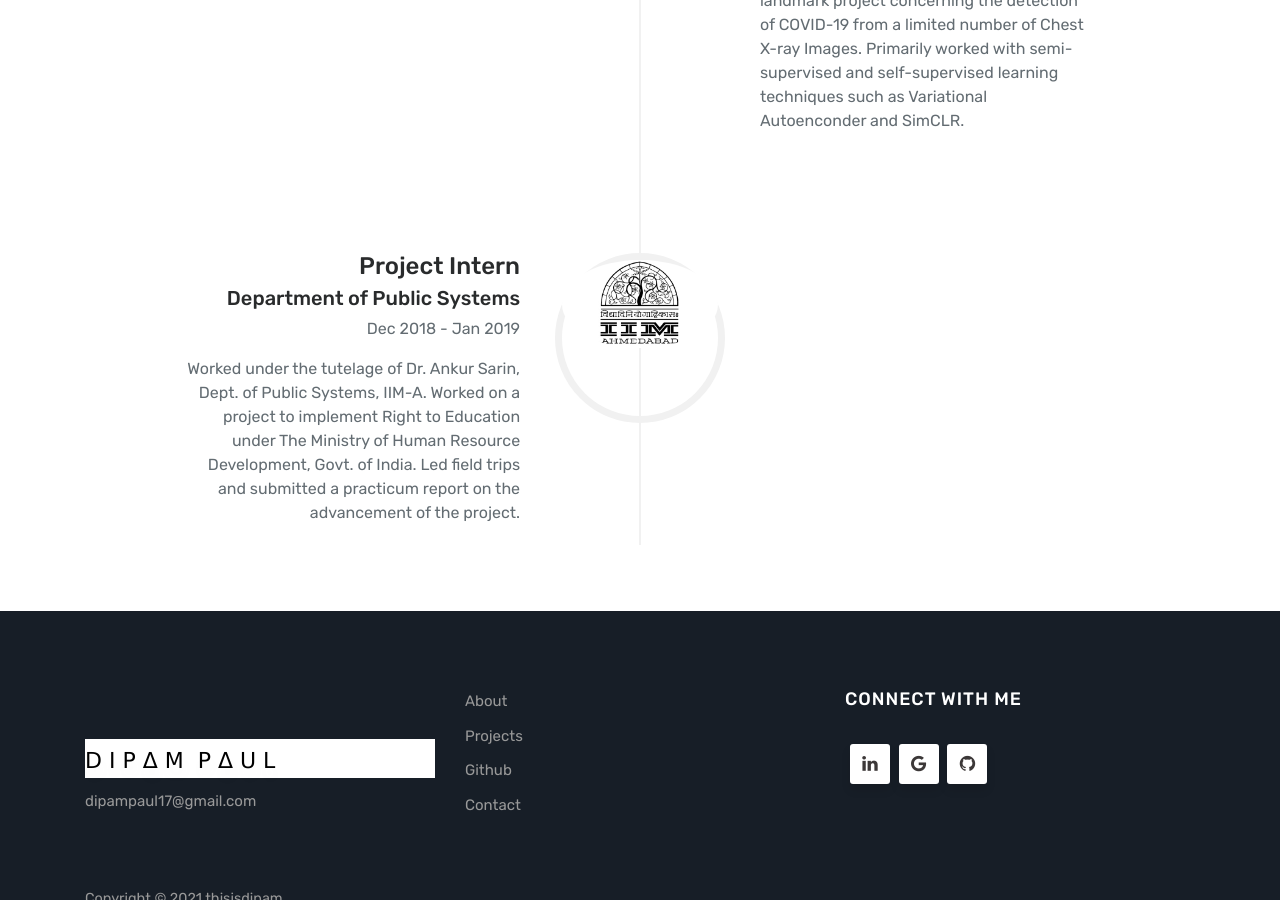
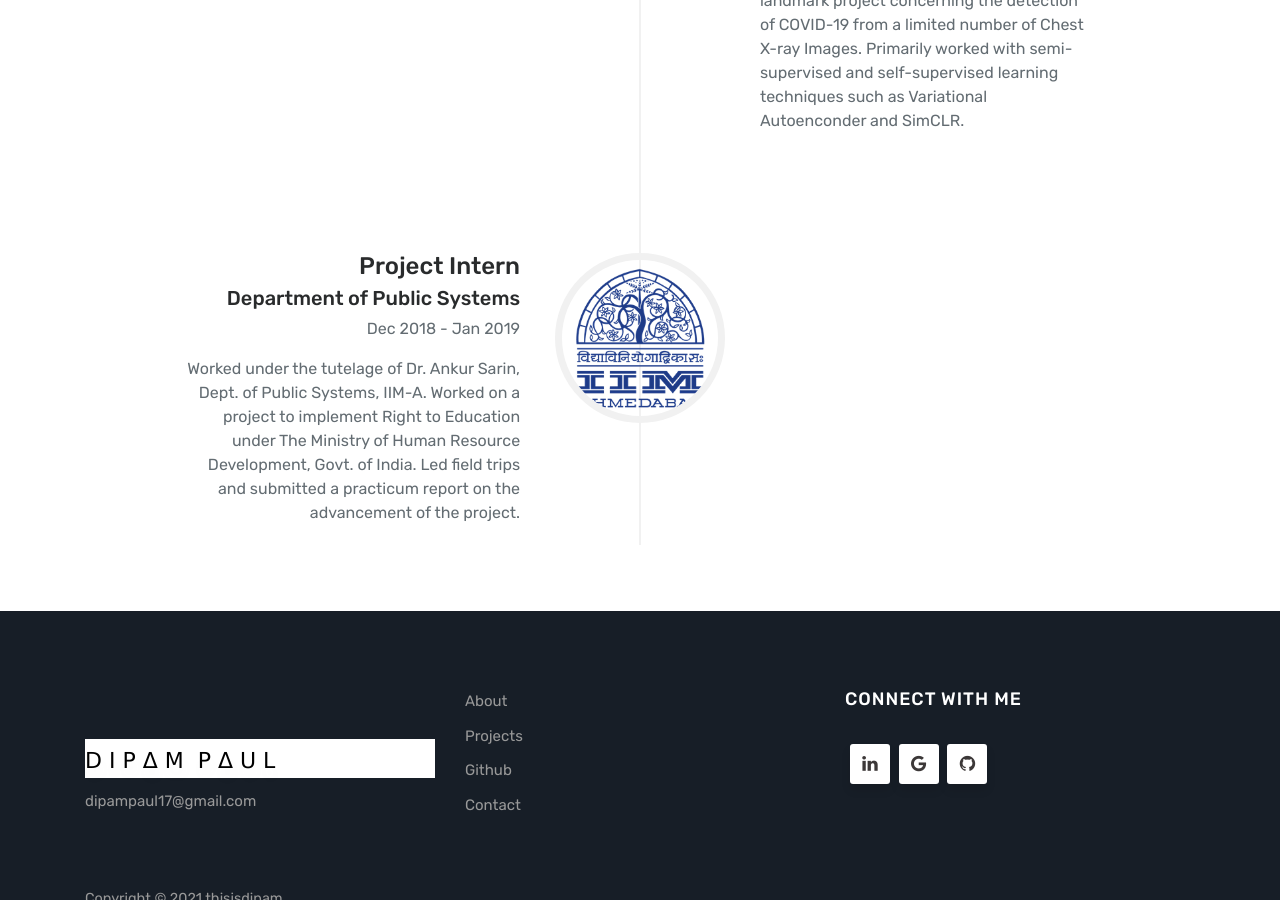
Before and after one commit to thisisdipam/thisisdipam.github.io, a Jekyll site: the page built from about.html, in a window 1280 px wide and 900 px high, scrolled down 1627 px. Built offline with Jekyll 4.4.1, drawn with Linux system fonts in a browser that asks for light colours.

Commit message:
Update about.html

```diff
--- a/about.html
+++ b/about.html
@@ -81,7 +81,7 @@
             </li>
             <li>
                 <div class="timeline-image">
-                    <img class="rounded-circle img-responsive" src="{{ site.baseurl }}/assets/unnamed.jpg" alt="0">
+                    <img class="rounded-circle img-responsive" src="{{ site.baseurl }}/assets/iimlogo.png" alt="0">
                 </div>
                 <div class="timeline-panel">
                     <div class="timeline-heading">
```
